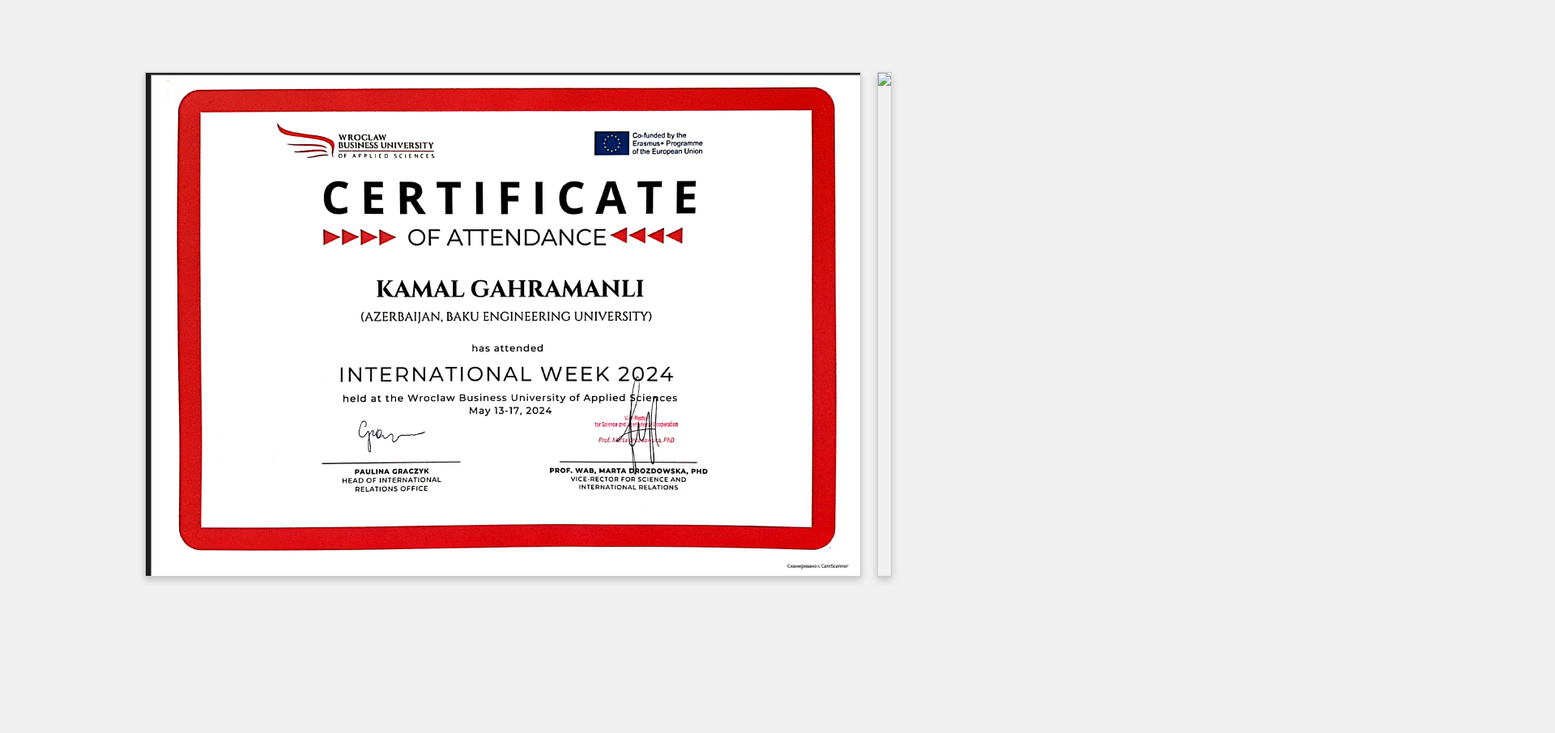
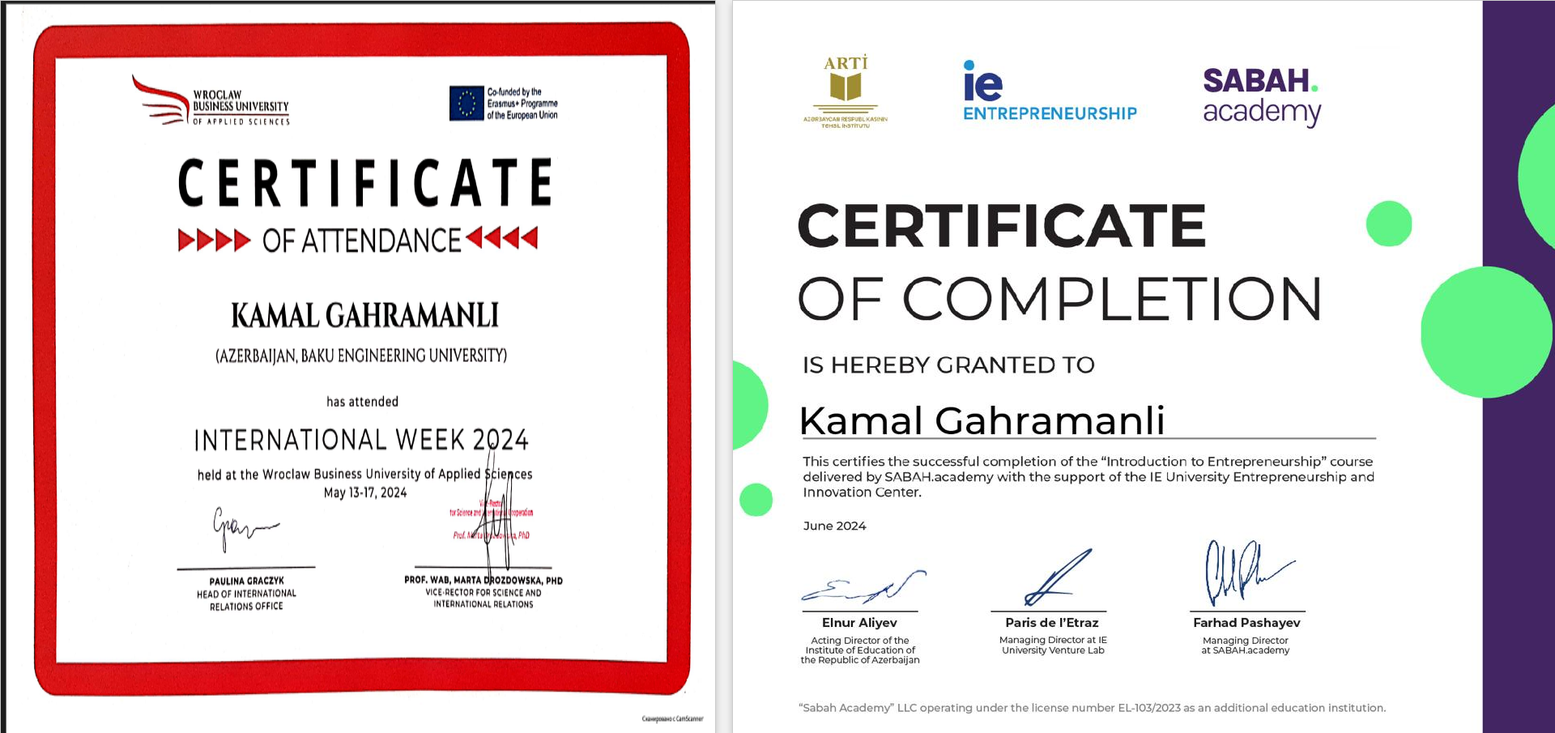
Before and after one commit to Kamal354/Kamal13, a plain HTML site: page index.html in a window 1280 px wide. Shown: the top 905 px of the page at 81% size, 1920 px wide, since content can reach past the window. Before the commit the page ends 800 px from the top, so only its background shows below. Drawn offline with Linux system fonts and the light colour scheme.

Commit message:
Update index.html

```diff
--- a/index.html
+++ b/index.html
@@ -29,7 +29,7 @@
 <body>
     <div class="image-container">
         <img src="kamis.png" >
-        <img src="kamis2.png" >
+        <img src="kamis2.jpg" >
     </div>
 </body>
 </html>
```
